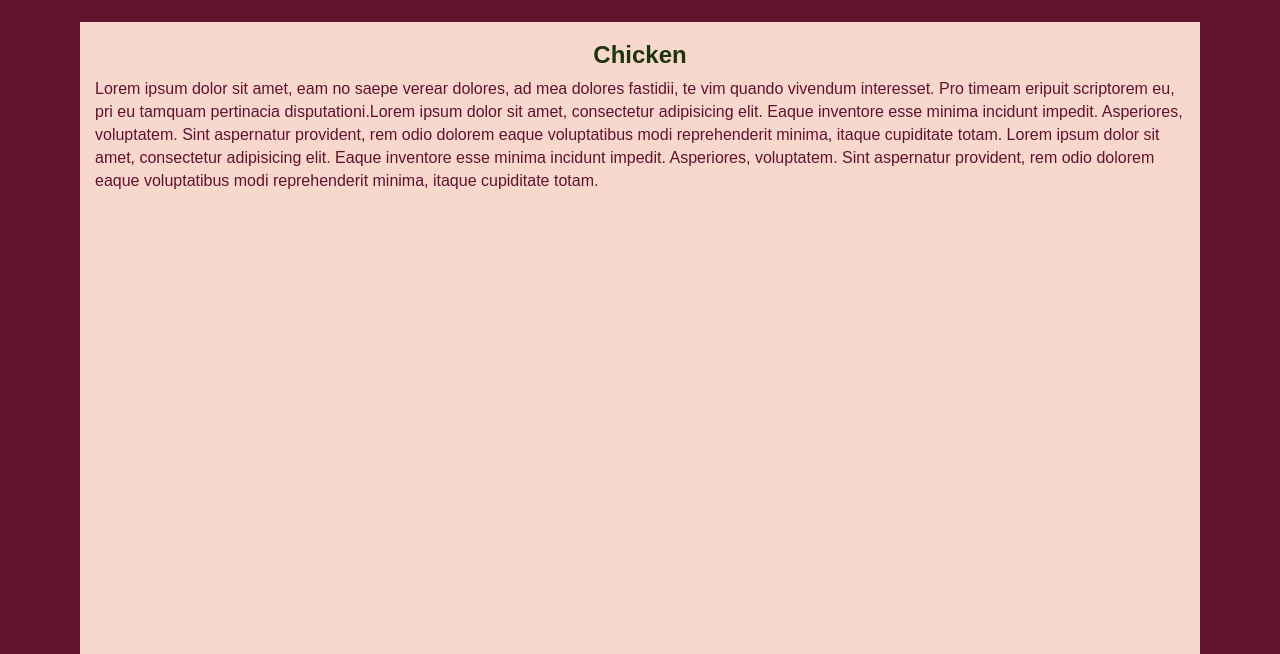
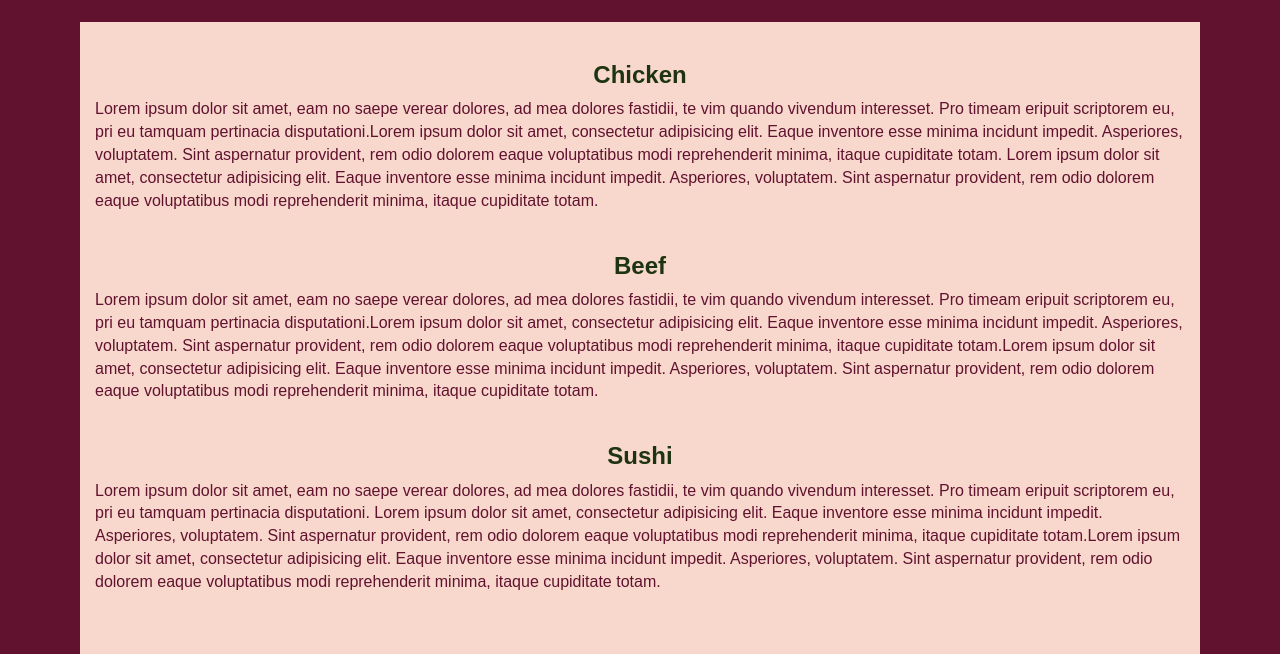
Before and after one commit to Hitanshidoshi/course4_module3, a plain HTML site: page mod3_solution/index.html in a window 1280 px wide. Shown: the part 146-800 px from the top of the page. Drawn offline with Linux system fonts and the light colour scheme; a web font is replaced by a local one.

Commit message:
Final commit

```diff
--- a/mod3_solution/css/styles.css
+++ b/mod3_solution/css/styles.css
@@ -68,7 +68,7 @@ body{
 #menu-categories-title{
     margin-bottom: 25px;
    }
-#chicken, #beef, #sushi{
+#chicken{
     background-color:#f8d8cd;
     overflow: hidden;
     color: #61122f;
@@ -76,11 +76,13 @@ body{
     margin-top: 20px;
     margin-bottom: 20px;
 */
-    height: 1000px;
+    height: 1500px;
 }
 
 .relPos{
     position: relative;
+    margin-top: 40px;
+    margin-bottom: 40px;
 }
 .row{
     margin-left: 10px;
--- a/mod3_solution/index.html
+++ b/mod3_solution/index.html
@@ -54,16 +54,16 @@
       <h3 id="menu-title1" class="text-center">Chicken</h3>
       <p id="p1">Lorem ipsum dolor sit amet, eam no saepe verear dolores, ad mea dolores fastidii, te vim quando vivendum interesset. Pro timeam eripuit scriptorem eu, pri eu tamquam pertinacia disputationi.Lorem ipsum dolor sit amet, consectetur adipisicing elit. Eaque inventore esse minima incidunt impedit. Asperiores, voluptatem. Sint aspernatur provident, rem odio dolorem eaque voluptatibus modi reprehenderit minima, itaque cupiditate totam. Lorem ipsum dolor sit amet, consectetur adipisicing elit. Eaque inventore esse minima incidunt impedit. Asperiores, voluptatem. Sint aspernatur provident, rem odio dolorem eaque voluptatibus modi reprehenderit minima, itaque cupiditate totam.</p>
     </div>
-  </section>
+  <!-- </section>
 
-    <section class="col-lg-12 col-md-12 col-sm-12 col-xs-12" id="beef">
+    <section class="col-lg-12 col-md-12 col-sm-12 col-xs-12" id="beef"> -->
       <div class="relPos">
       <h3 id="menu-title2" class="text-center">Beef</h3>
       <p>Lorem ipsum dolor sit amet, eam no saepe verear dolores, ad mea dolores fastidii, te vim quando vivendum interesset. Pro timeam eripuit scriptorem eu, pri eu tamquam pertinacia disputationi.Lorem ipsum dolor sit amet, consectetur adipisicing elit. Eaque inventore esse minima incidunt impedit. Asperiores, voluptatem. Sint aspernatur provident, rem odio dolorem eaque voluptatibus modi reprehenderit minima, itaque cupiditate totam.Lorem ipsum dolor sit amet, consectetur adipisicing elit. Eaque inventore esse minima incidunt impedit. Asperiores, voluptatem. Sint aspernatur provident, rem odio dolorem eaque voluptatibus modi reprehenderit minima, itaque cupiditate totam.</p>
     </div>
-   </section>
+   <!-- </section>
 
-    <section class="col-lg-12 col-md-12 col-sm-12 col-xs-12" id="sushi">
+    <section class="col-lg-12 col-md-12 col-sm-12 col-xs-12" id="sushi"> -->
       <div class="relPos">
       <h3 id="menu-title3" class="text-center">Sushi</h3>
       <p>Lorem ipsum dolor sit amet, eam no saepe verear dolores, ad mea dolores fastidii, te vim quando vivendum interesset. Pro timeam eripuit scriptorem eu, pri eu tamquam pertinacia disputationi. Lorem ipsum dolor sit amet, consectetur adipisicing elit. Eaque inventore esse minima incidunt impedit. Asperiores, voluptatem. Sint aspernatur provident, rem odio dolorem eaque voluptatibus modi reprehenderit minima, itaque cupiditate totam.Lorem ipsum dolor sit amet, consectetur adipisicing elit. Eaque inventore esse minima incidunt impedit. Asperiores, voluptatem. Sint aspernatur provident, rem odio dolorem eaque voluptatibus modi reprehenderit minima, itaque cupiditate totam.</p>
```
